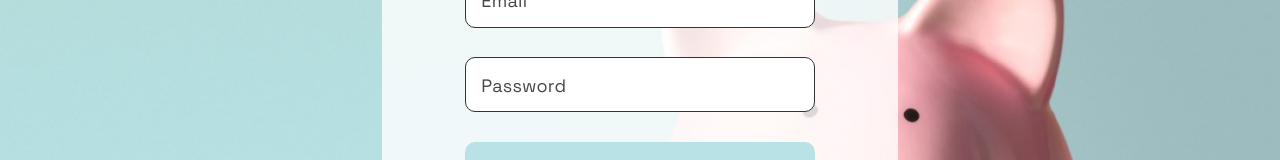
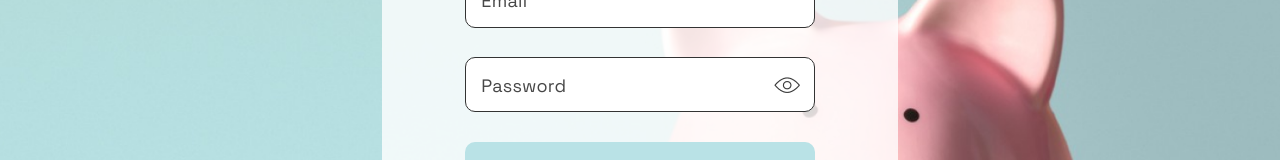
Before and after one commit to Baxromxoja16/piggybank, an Angular app: page /auth in a window 1280 px wide. Shown: the part 340-500 px from the top of the page. Built offline with nearby package versions, Linux system fonts and the light colour scheme.

Commit message:
fix: added password toggle directive

```diff
--- /dev/null
+++ b/src/app/auth/directives/password-toggle.directive.ts
@@ -0,0 +1,16 @@
+import { Directive, ElementRef, HostListener } from '@angular/core';
+
+@Directive({
+  selector: '[appPasswordToggle]',
+  standalone: true,
+})
+export class PasswordToggleDirective {
+  constructor(private el: ElementRef) {}
+
+  @HostListener('click')
+  onClick() {
+    const input = this.el.nativeElement.parentNode.children[1];
+
+    input.type = input.type === 'password' ? 'text' : 'password';
+  }
+}
--- a/src/app/auth/login/login.component.html
+++ b/src/app/auth/login/login.component.html
@@ -10,6 +10,7 @@
       <div class="form-field">
         <label for="password" class="label" >Password</label>
         <input type="password" id="password" appUp class="input" />
+        <img src="../../../assets/images/Eye-Icon-wsj93-300x300 1.png" appPasswordToggle class="eye" alt="png">
       </div>
       <div class="form-field">
         <input type="button" id="btn" class="btn" value="Login" />
--- a/src/app/auth/login/login.component.scss
+++ b/src/app/auth/login/login.component.scss
@@ -85,4 +85,12 @@ form {
     outline: none;
     border: none;
   }
+
+  .eye {
+    position: absolute;
+    right: 13px;
+    top: 50%;
+    transform: translateY(-50%);
+    cursor: pointer;
+  }
 }
--- a/src/app/auth/login/login.component.ts
+++ b/src/app/auth/login/login.component.ts
@@ -3,11 +3,12 @@ import { MatSelectModule } from '@angular/material/select';
 import { MatInputModule } from '@angular/material/input';
 import { MatFormFieldModule } from '@angular/material/form-field';
 import { UpDirective } from '../directives/up.directive';
+import { PasswordToggleDirective } from '../directives/password-toggle.directive';
 
 @Component({
   selector: 'app-login',
   standalone: true,
-  imports: [UpDirective],
+  imports: [UpDirective, PasswordToggleDirective],
   templateUrl: './login.component.html',
   styleUrl: './login.component.scss',
 })
```
Also changed, not shown: src/assets/images/Eye-Icon-wsj93-300x300 1.png (added), 1 other file (tests, documents, lock files or other folders).
